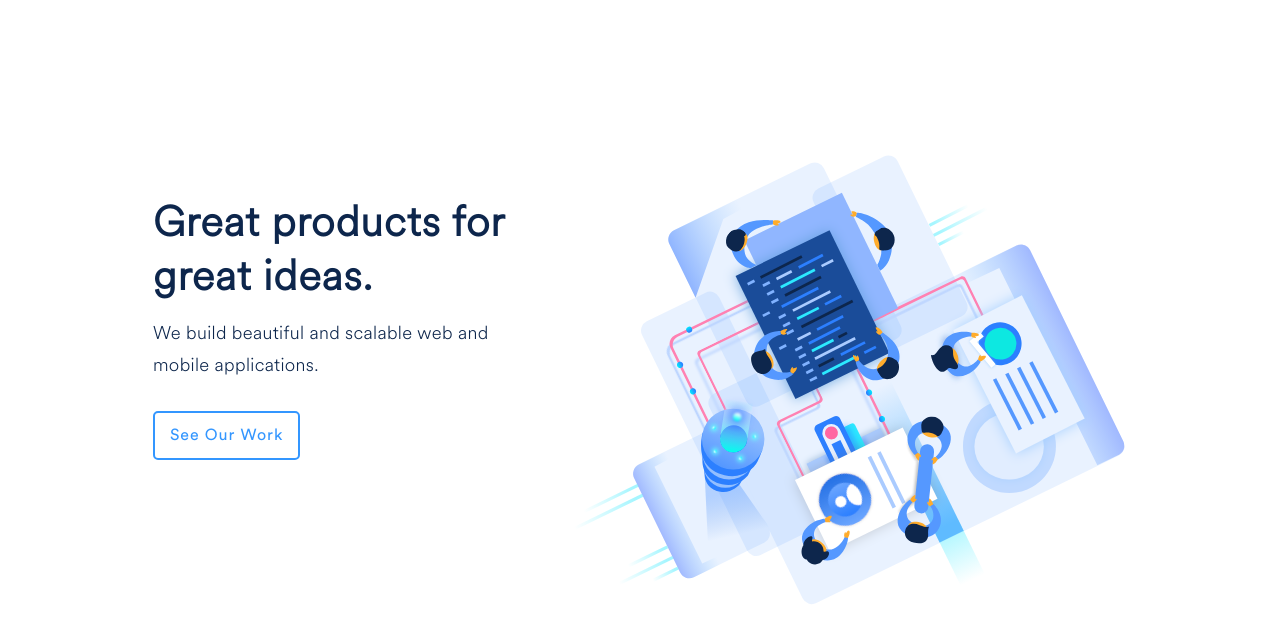
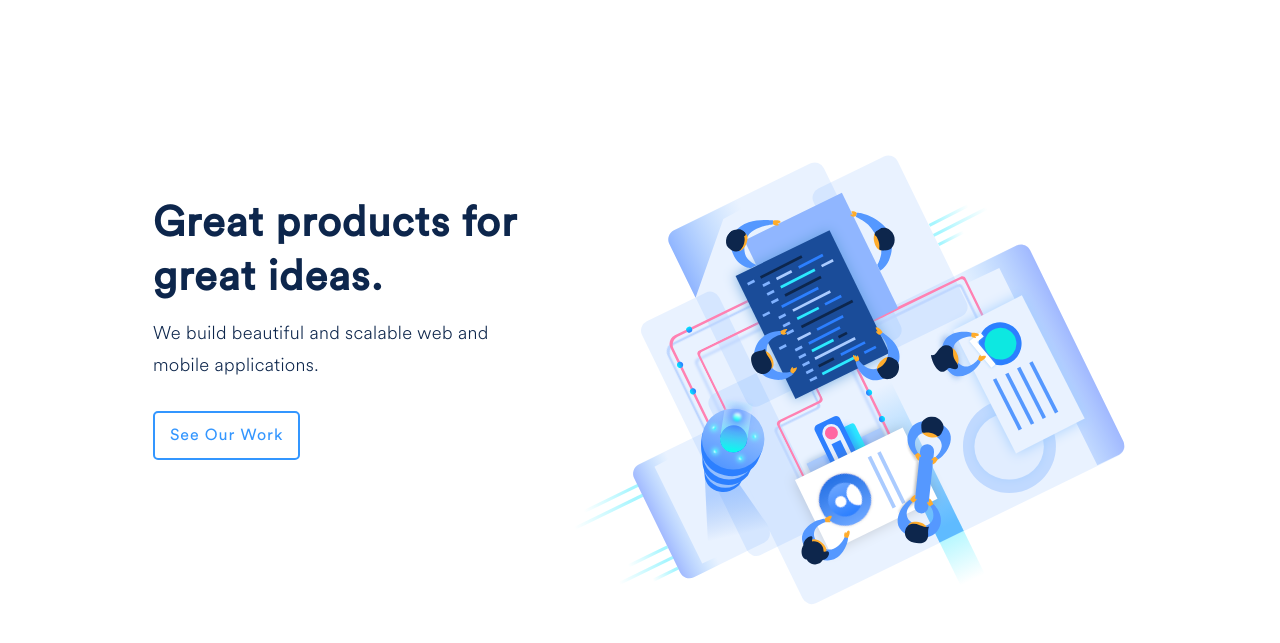
Before and after one commit to Sawantkun/Squareboat-clone, a plain HTML site: page index.html in a window 1280 px wide. Shown: the part 97-740 px from the top of the page. Drawn offline with nearby package versions, Linux system fonts and the light colour scheme; files that its build step writes are made by us from their sources.

Commit message:
Update _home.scss

```diff
--- a/Styles/_home.scss
+++ b/Styles/_home.scss
@@ -19,7 +19,7 @@
         line-height: 1.3;
         letter-spacing: 1px;
         font-size: 2.6rem;
-        font-family: "circularL";
+        font-family: "circularM";
       }
       h5 {
         line-height: 32px;
```
